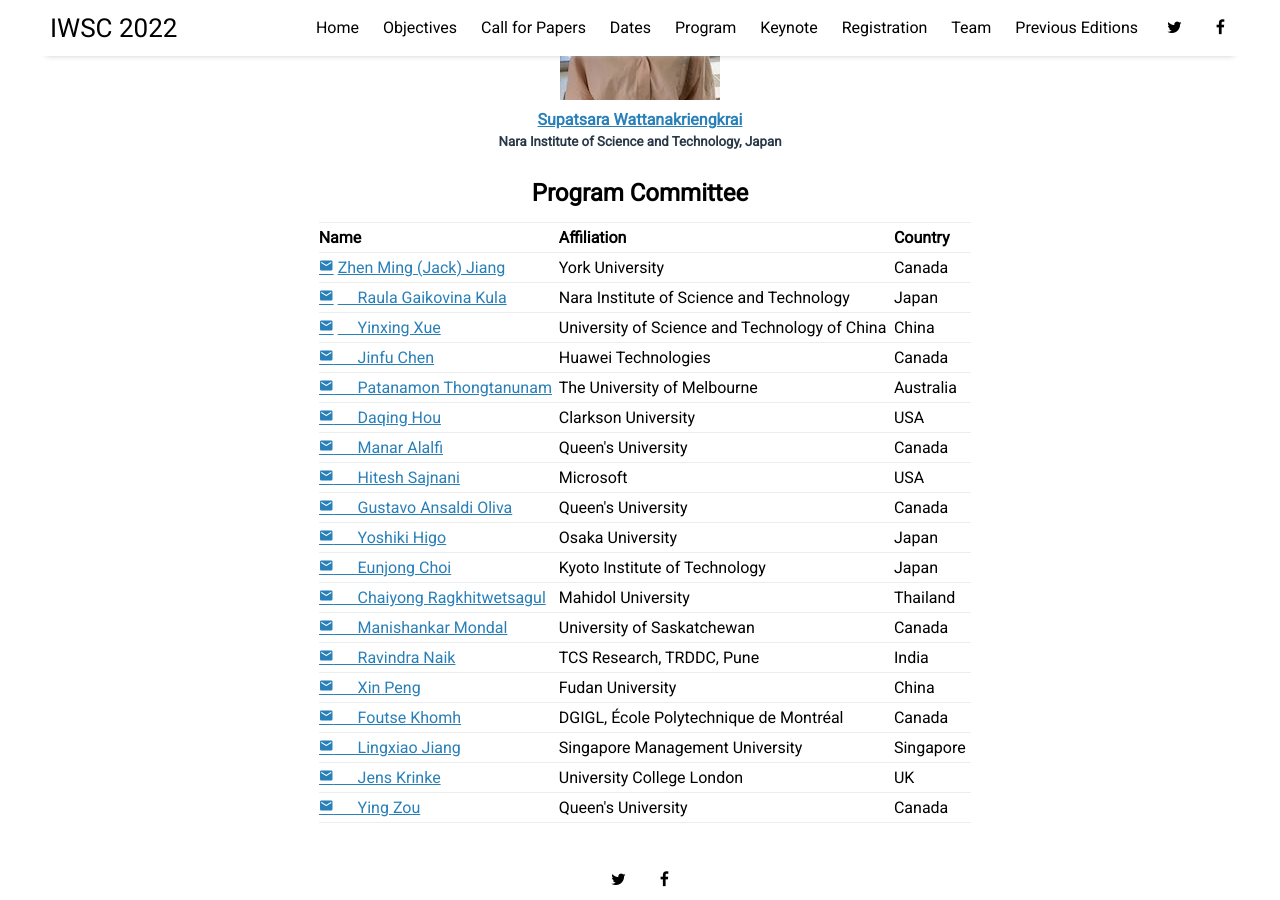
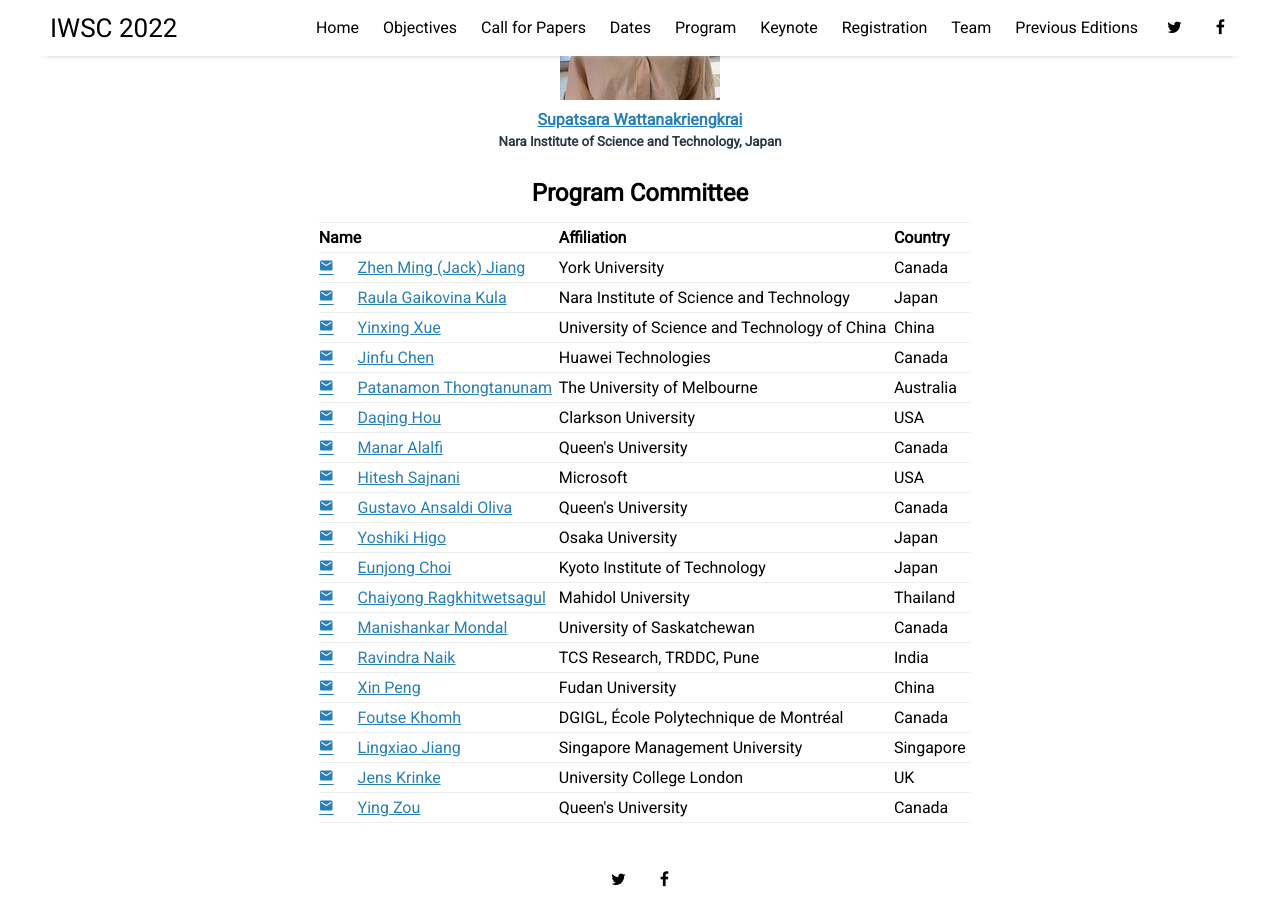
Before and after one commit to iwsc2023/iwsc2023.github.io, a Jekyll site: the page built from pages/team.html, in a window 1280 px wide and 900 px high, scrolled down 1644 px. Built offline with Jekyll 4.4.1, drawn with Linux system fonts in a browser that asks for light colours; nearby versions of some CDN libraries.

Commit message:
fixed spaces

```diff
--- a/pages/team.html
+++ b/pages/team.html
@@ -82,97 +82,97 @@
                 <th class="th-col">Country</td>
               </tr>
           <tr>
-            <td class="tg-col">  <i class="material-icons" style="font-size:15px;"> <a href="mailto: zmjiang@cse.yorku.ca">  email </a> </i> <a href="http://www.cse.yorku.ca/~zmjiang/"> Zhen Ming (Jack) Jiang</a> </td>
+            <td class="tg-col">  <i class="material-icons" style="font-size:15px;"> <a href="mailto: zmjiang@cse.yorku.ca">  email </a> </i> &emsp; <a href="http://www.cse.yorku.ca/~zmjiang/"> Zhen Ming (Jack) Jiang</a> </td>
             <td class="tg-col">York University</td>
             <td class="tg-col">Canada</td>
           </tr>
           <tr>
-            <td class="tg-col"> <i class="material-icons" style="font-size:15px;"><a href="mailto: raula-k@is.naist.jp">  email </a> </i> <a href="https://raux.github.io"> &emsp; Raula Gaikovina Kula</a></td>
+            <td class="tg-col"> <i class="material-icons" style="font-size:15px;"><a href="mailto: raula-k@is.naist.jp">  email </a> </i> &emsp; <a href="https://raux.github.io"> Raula Gaikovina Kula</a></td>
             <td class="tg-col">Nara Institute of Science and Technology</td>
             <td class="tg-col">Japan</td>
           </tr>
           <tr>
-            <td class="tg-col"> <i class="material-icons" style="font-size:15px;"> <a href="mailto: yinxingxue@gmail.com">  email </a> </i> <a href="https://yinxingxue.github.io">  &emsp; Yinxing	Xue </a> </td>
+            <td class="tg-col"> <i class="material-icons" style="font-size:15px;"> <a href="mailto: yinxingxue@gmail.com">  email </a> </i>  &emsp; <a href="https://yinxingxue.github.io"> Yinxing	Xue </a> </td>
             <td class="tg-col">University of Science and Technology of China</td>
             <td class="tg-col">China</td>
           </tr>
           <tr>
-            <td class="tg-col"> <i class="material-icons" style="font-size:15px;"><a href="mailto: bajin886@gmail.com">  email </a> </i><a href="https://jinfuchen.github.io/jinfu/"> &emsp; Jinfu	Chen </a> </td>
+            <td class="tg-col"> <i class="material-icons" style="font-size:15px;"><a href="mailto: bajin886@gmail.com">  email </a> </i> &emsp; <a href="https://jinfuchen.github.io/jinfu/"> Jinfu	Chen </a> </td>
             <td class="tg-col">Huawei Technologies</td>
             <td class="tg-col">Canada</td>
           </tr>
           <tr>
-            <td class="tg-col"> <i class="material-icons" style="font-size:15px;"><a href="mailto: patanamon.t@unimelb.edu.au">  email </a> </i><a href="https://patanamon.com"> &emsp; Patanamon	Thongtanunam </a> </td>
+            <td class="tg-col"> <i class="material-icons" style="font-size:15px;"><a href="mailto: patanamon.t@unimelb.edu.au">  email </a> </i> &emsp; <a href="https://patanamon.com"> Patanamon	Thongtanunam </a> </td>
             <td class="tg-col">The University of Melbourne</td>
             <td class="tg-col">Australia</td>
           </tr>
           <tr>
-            <td class="tg-col"> <i class="material-icons" style="font-size:15px;"><a href="mailto: dhou@clarkson.edu">  email </a> </i><a href="https://people.clarkson.edu/~dhou/"> &emsp; Daqing	Hou </a> </td>
+            <td class="tg-col"> <i class="material-icons" style="font-size:15px;"><a href="mailto: dhou@clarkson.edu">  email </a> </i> &emsp; <a href="https://people.clarkson.edu/~dhou/"> Daqing	Hou </a> </td>
             <td class="tg-col">Clarkson University</td>
             <td class="tg-col">USA</td>
           </tr>
           <tr>
-            <td class="tg-col"> <i class="material-icons" style="font-size:15px;"><a href="mailto: alalfi@cs.queensu.ca">  email </a> </i><a href="https://alalfimanar.wixsite.com/alalfi"> &emsp; Manar	Alalfi </a> </td>
+            <td class="tg-col"> <i class="material-icons" style="font-size:15px;"><a href="mailto: alalfi@cs.queensu.ca">  email </a> </i> &emsp; <a href="https://alalfimanar.wixsite.com/alalfi">  Manar	Alalfi </a> </td>
             <td class="tg-col">Queen's University</td>
             <td class="tg-col">Canada</td>
           </tr>
           <tr>
-            <td class="tg-col"> <i class="material-icons" style="font-size:15px;"><a href="mailto: hsajnani@uci.edu">  email </a> </i><a href="https://www.ics.uci.edu/~hsajnani/"> &emsp; Hitesh	Sajnani </a> </td>
+            <td class="tg-col"> <i class="material-icons" style="font-size:15px;"><a href="mailto: hsajnani@uci.edu">  email </a> </i> &emsp; <a href="https://www.ics.uci.edu/~hsajnani/">  Hitesh	Sajnani </a> </td>
             <td class="tg-col">Microsoft</td>
             <td class="tg-col">USA</td>
           </tr>
           <tr>
-            <td class="tg-col"> <i class="material-icons" style="font-size:15px;"><a href="mailto: golivax@gmail.com">  email </a> </i><a href="https://gaoliva.com">  &emsp; Gustavo Ansaldi	Oliva </a> </td>
+            <td class="tg-col"> <i class="material-icons" style="font-size:15px;"><a href="mailto: golivax@gmail.com">  email </a> </i> &emsp; <a href="https://gaoliva.com"> Gustavo Ansaldi	Oliva </a> </td>
             <td class="tg-col">Queen's University</td>
             <td class="tg-col">Canada</td>
           </tr>
           <tr>
-            <td class="tg-col"> <i class="material-icons" style="font-size:15px;"><a href="mailto: higo@ist.osaka-u.ac.jp">  email </a> </i><a href="https://sites.google.com/view/yhigo/home"> &emsp; Yoshiki	Higo </a> </td>
+            <td class="tg-col"> <i class="material-icons" style="font-size:15px;"><a href="mailto: higo@ist.osaka-u.ac.jp">  email </a> </i> &emsp; <a href="https://sites.google.com/view/yhigo/home"> Yoshiki	Higo </a> </td>
             <td class="tg-col">Osaka University</td>
             <td class="tg-col">Japan</td>
           </tr>
           <tr>
-            <td class="tg-col"> <i class="material-icons" style="font-size:15px;"><a href="mailto: echoi@kit.ac.jp">  email </a> </i><a href="https://eunjong-choi.github.io"> &emsp; Eunjong	Choi </a> </td>
+            <td class="tg-col"> <i class="material-icons" style="font-size:15px;"><a href="mailto: echoi@kit.ac.jp">  email </a> </i> &emsp; <a href="https://eunjong-choi.github.io"> Eunjong	Choi </a> </td>
             <td class="tg-col">Kyoto Institute of Technology</td>
             <td class="tg-col">Japan</td>
           </tr>
           <tr>
-            <td class="tg-col"> <i class="material-icons" style="font-size:15px;"><a href="mailto: chaiyong.rag@mahidol.ac.th">  email </a> </i><a href="https://cragkhit.github.io"> &emsp; Chaiyong	Ragkhitwetsagul </a> </td>
+            <td class="tg-col"> <i class="material-icons" style="font-size:15px;"><a href="mailto: chaiyong.rag@mahidol.ac.th">  email </a> </i> &emsp; <a href="https://cragkhit.github.io">  Chaiyong	Ragkhitwetsagul </a> </td>
             <td class="tg-col">Mahidol University</td>
             <td class="tg-col">Thailand</td>
           </tr>
           <tr>
-            <td class="tg-col"> <i class="material-icons" style="font-size:15px;"><a href="mailto: mshankar.mondal@usask.ca">  email </a> </i><a href="https://sites.google.com/site/manishankarmondalwebsite"> &emsp; Manishankar	Mondal </a> </td>
+            <td class="tg-col"> <i class="material-icons" style="font-size:15px;"><a href="mailto: mshankar.mondal@usask.ca">  email </a> </i> &emsp; <a href="https://sites.google.com/site/manishankarmondalwebsite">  Manishankar	Mondal </a> </td>
             <td class="tg-col">University of Saskatchewan</td>
             <td class="tg-col">Canada</td>
           </tr>
           <tr>
-            <td class="tg-col"> <i class="material-icons" style="font-size:15px;"><a href="mailto: rd.naik@tcs.com">  email </a> </i><a href="https://dl.acm.org/profile/81482648368"> &emsp; Ravindra	Naik </a> </td>
+            <td class="tg-col"> <i class="material-icons" style="font-size:15px;"><a href="mailto: rd.naik@tcs.com">  email </a> </i> &emsp; <a href="https://dl.acm.org/profile/81482648368">  Ravindra	Naik </a> </td>
             <td class="tg-col">TCS Research, TRDDC, Pune</td>
             <td class="tg-col">India</td>
           </tr>
           <tr>
-            <td class="tg-col"> <i class="material-icons" style="font-size:15px;"><a href="mailto: pengxin@fudan.edu.cn">  email </a> </i><a href="https://cspengxin.github.io"> &emsp; Xin	Peng </a> </td>
+            <td class="tg-col"> <i class="material-icons" style="font-size:15px;"><a href="mailto: pengxin@fudan.edu.cn">  email </a> </i> &emsp; <a href="https://cspengxin.github.io">  Xin	Peng </a> </td>
             <td class="tg-col">Fudan University</td>
             <td class="tg-col">China</td>
           </tr>
           <tr>
-            <td class="tg-col"> <i class="material-icons" style="font-size:15px;"><a href="mailto: foutse.khomh@polymtl.ca">  email </a> </i><a href="http://www.khomh.net"> &emsp; Foutse	Khomh </a> </td>
+            <td class="tg-col"> <i class="material-icons" style="font-size:15px;"><a href="mailto: foutse.khomh@polymtl.ca">  email </a> </i> &emsp; <a href="http://www.khomh.net">  Foutse	Khomh </a> </td>
             <td class="tg-col">DGIGL, École Polytechnique de Montréal</td>
             <td class="tg-col">Canada</td>
           </tr>
           <tr>
-            <td class="tg-col"> <i class="material-icons" style="font-size:15px;"><a href="mailto: lxjiang@smu.edu.sg">  email </a> </i><a href="http://www.mysmu.edu/faculty/lxjiang/"> &emsp; Lingxiao	Jiang </a> </td>
+            <td class="tg-col"> <i class="material-icons" style="font-size:15px;"><a href="mailto: lxjiang@smu.edu.sg">  email </a> </i> &emsp; <a href="http://www.mysmu.edu/faculty/lxjiang/">  Lingxiao	Jiang </a> </td>
             <td class="tg-col">Singapore Management University</td>
             <td class="tg-col">Singapore</td>
           </tr>
           <tr>
-            <td class="tg-col"> <i class="material-icons" style="font-size:15px;"><a href="mailto: krinke@acm.org">  email </a> </i><a href="http://www0.cs.ucl.ac.uk/staff/J.Krinke/"> &emsp; Jens	Krinke </a> </td>
+            <td class="tg-col"> <i class="material-icons" style="font-size:15px;"><a href="mailto: krinke@acm.org">  email </a> </i> &emsp; <a href="http://www0.cs.ucl.ac.uk/staff/J.Krinke/">  Jens	Krinke </a> </td>
             <td class="tg-col">University College London</td>
             <td class="tg-col">UK</td>
           </tr>
           <tr>
-            <td class="tg-col"> <i class="material-icons" style="font-size:15px;"><a href="mailto: ying.zou@queensu.ca">  email </a> </i><a href="https://www.ece.queensu.ca/people/Y-Zou/"> &emsp; Ying	Zou </a> </td>
+            <td class="tg-col"> <i class="material-icons" style="font-size:15px;"><a href="mailto: ying.zou@queensu.ca">  email </a> </i> &emsp; <a href="https://www.ece.queensu.ca/people/Y-Zou/">  Ying	Zou </a> </td>
             <td class="tg-col">Queen's University</td>
             <td class="tg-col">Canada</td>
           </tr>
```
